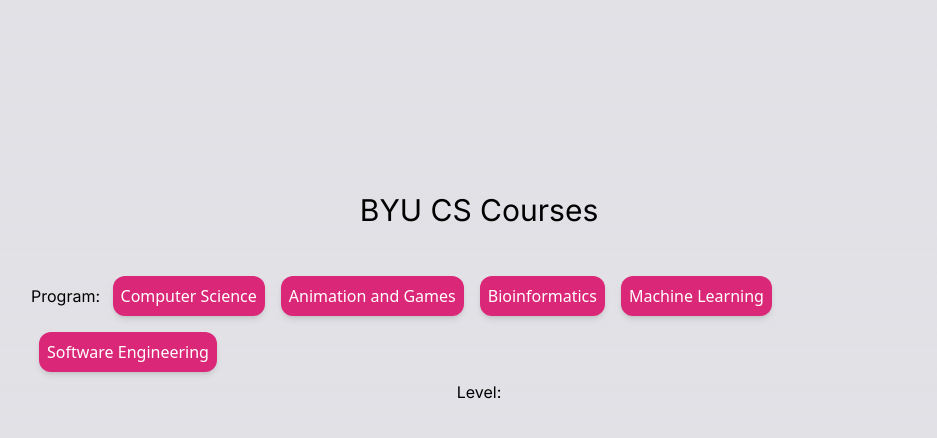
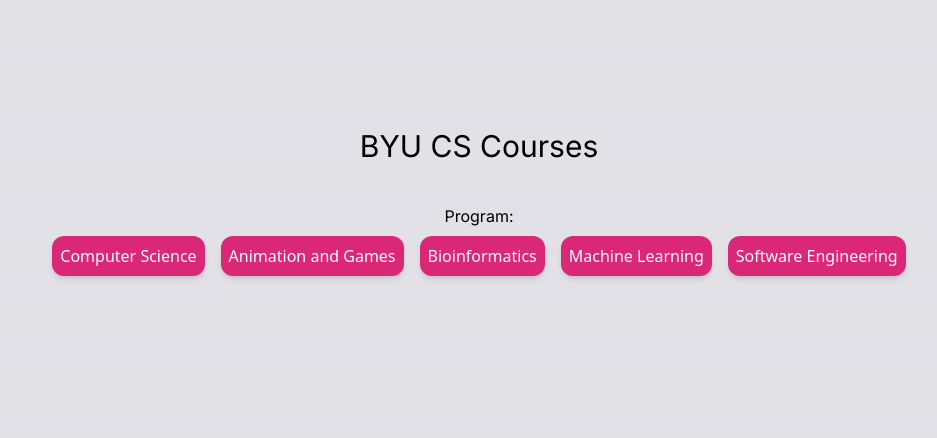
Before and after one commit to AlisonRampton/cs-classes-cards, a Next.js app: page / in a window 1280 px wide. Shown: the top 438 px of the page, without its empty margins (161-1098 px from the left). Built offline with nearby package versions, Linux system fonts and the light colour scheme.

Commit message:
Fixed alignment of top category buttons

```diff
--- a/app/button.tsx
+++ b/app/button.tsx
@@ -12,8 +12,8 @@ export default function Button({
   // })
   return (
     <div
-      className={`rounded-xl min-w-1/3 basis-1/2 p-2 m-1  text-white font-sans hover:shadow-inner shadow-md
-    transition-all text-center focus:ring-2 ${className}`}
+      className={`rounded-xl min-w-1/3 basis-1/2 p-2 m-1 text-white font-sans hover:shadow-inner shadow-md
+    transition-all text-nowrap focus:ring-2 ${className}`}
     >
       {text}
     </div>
--- a/app/display_classes.tsx
+++ b/app/display_classes.tsx
@@ -107,10 +107,10 @@ const TabbedClasses: React.FC = () => {
     : topCategoryClasses;
 
   return (
-    <div className="flex flex-col items-center justify-between p-24">
+    <div className="flex flex-col items-center justify-between p-8">
       <h5 className="text-3xl pb-10">BYU CS Courses</h5>
-      <div className="tabs">
-        <span>Program: </span>
+      <span>Program:</span>
+      <div className="tabs flex flex-wrap justify-center items-stretch">
         {emphases.map((emphasis, index) => (
           <button
             key={index}
@@ -126,7 +126,6 @@ const TabbedClasses: React.FC = () => {
         ))}
       </div>
       <div className="subtabs">
-        <span>Level: </span>
         {subcategories.map((subcategory, index) => (
           <button
             key={index}
```
